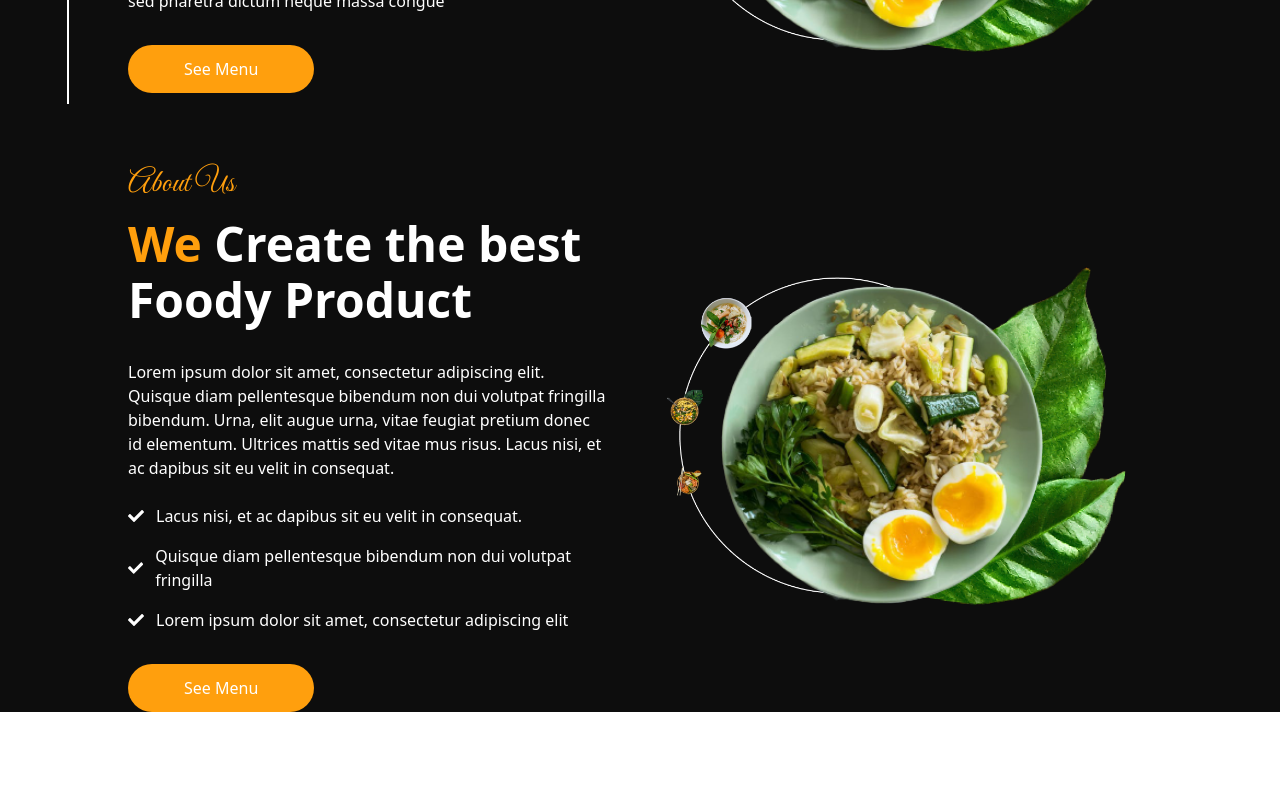
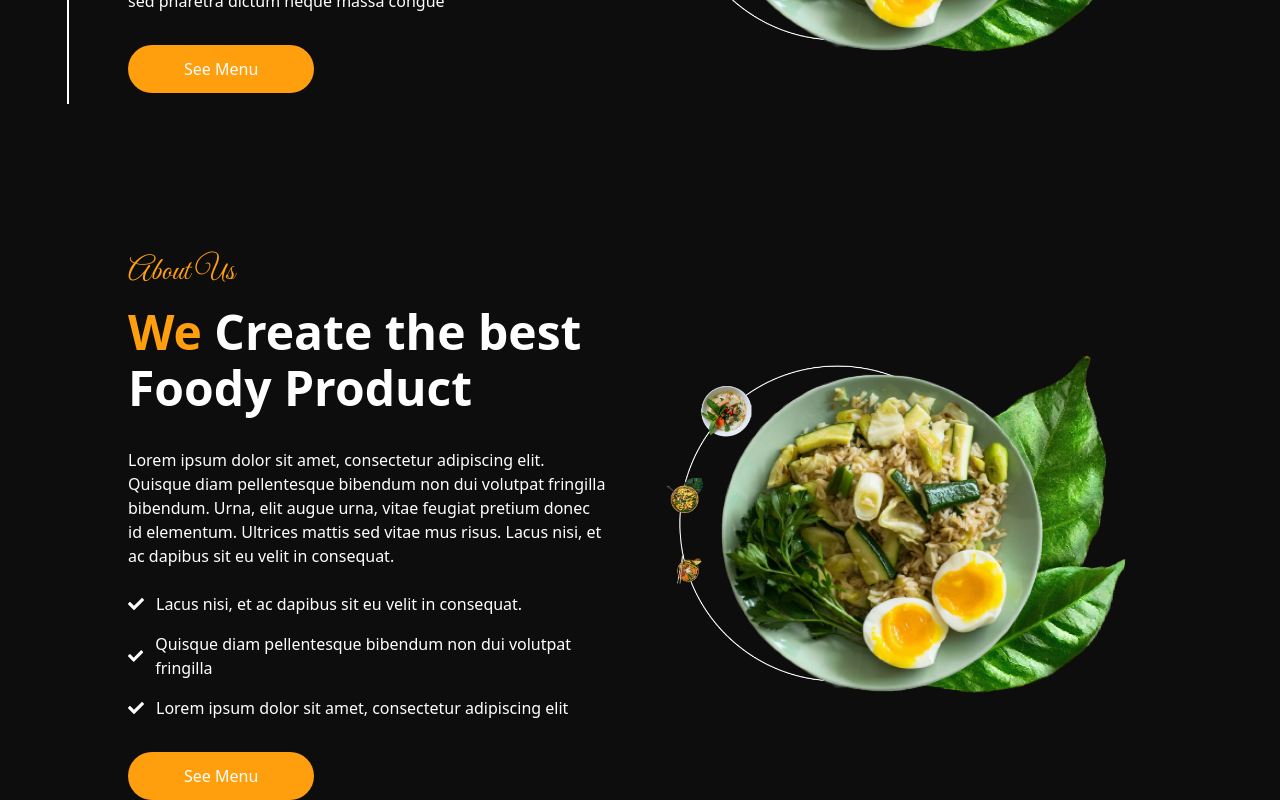
Before and after one commit to promahbubul/food-order-client, a React (Vite) app: page / in a window 1280 px wide. Shown: the part 521-1321 px from the top of the page. Before the commit the page ends 1233 px from the top, so only its background shows below. Built offline with nearby package versions, Linux system fonts and the light colour scheme.

Commit message:
Update AboutUs.jsx

```diff
--- a/src/components/AboutUs/AboutUs.jsx
+++ b/src/components/AboutUs/AboutUs.jsx
@@ -5,7 +5,7 @@ import { FaCheck } from 'react-icons/fa';
 
 const AboutUs = () => {
     return (
-        <div className='flex flex-row items-center mt-14 gap-14 '>
+        <div className='flex flex-row items-center mt-36 gap-14 '>
             <div className="flex md:w-2 flex-col items-center gap-5">
             </div>
             <div className="md:w-5/12">
```
